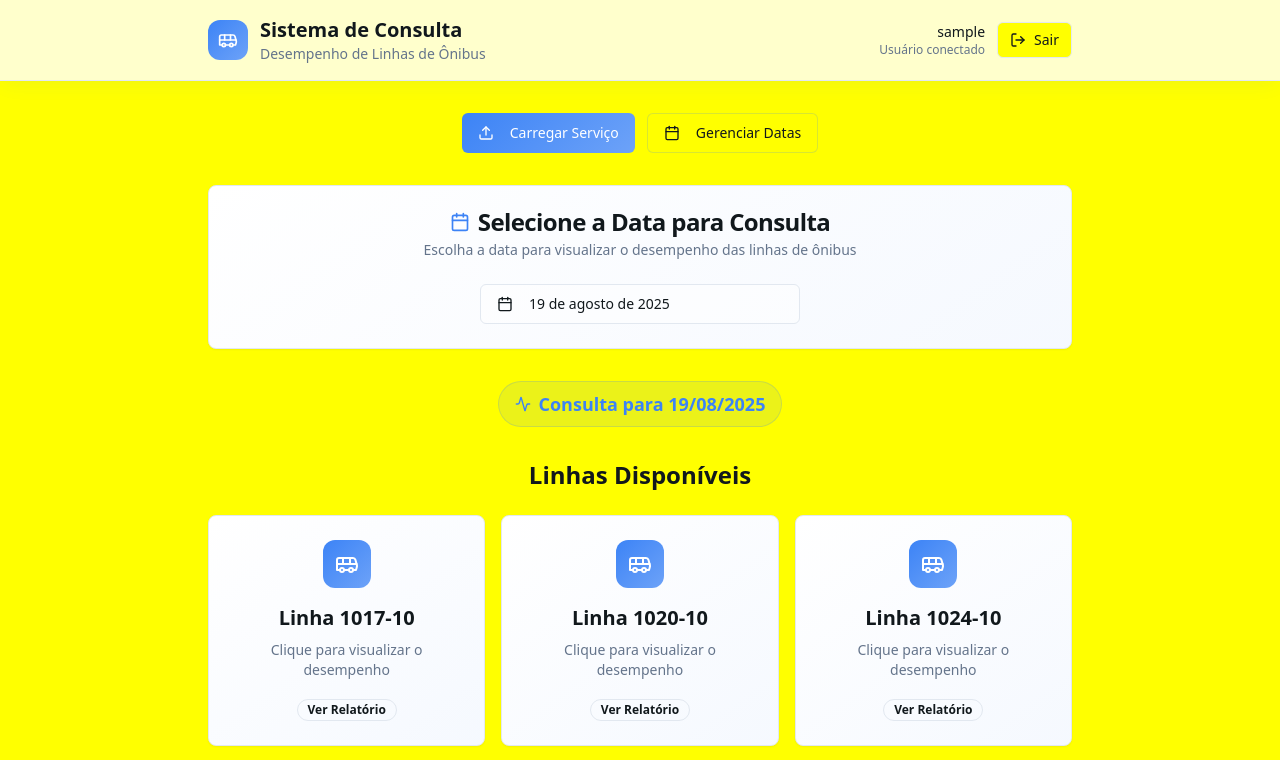
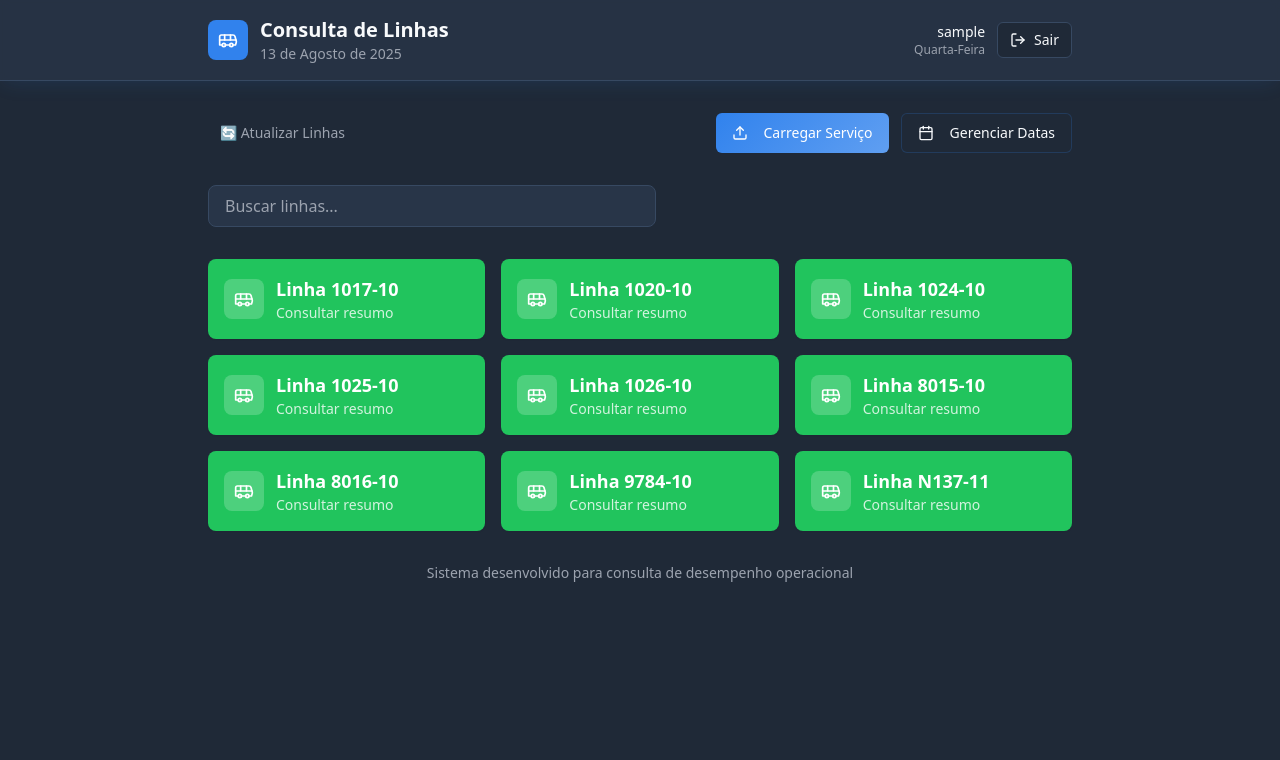
Before and after one commit to Luizfmenezes/resumo-diario, a React (Vite) app: page /dashboard in a window 1280 px wide. Shown: the top 760 px of the page. Built offline with nearby package versions, Linux system fonts and the light colour scheme; sample sign-in values are in the browser's storage.

Commit message:
Refactor line display design
Update the design of the line display to use a blue/dark theme, removing the yellow color. The new design should be more practical and align with the provided images.

```diff
--- a/src/index.css
+++ b/src/index.css
@@ -8,37 +8,37 @@ All colors MUST be HSL.
 
 @layer base {
   :root {
-    --background: 248 250 252;
-    --foreground: 203 24% 9%;
+    --background: 215 28% 17%;
+    --foreground: 210 40% 98%;
 
-    --card: 0 0% 100%;
-    --card-foreground: 203 24% 9%;
+    --card: 215 28% 22%;
+    --card-foreground: 210 40% 98%;
 
-    --popover: 0 0% 100%;
-    --popover-foreground: 203 24% 9%;
+    --popover: 215 28% 22%;
+    --popover-foreground: 210 40% 98%;
 
-    /* Transport Blue - Primary brand color */
-    --primary: 217 91% 60%;
+    /* Deep Blue - Primary brand color */
+    --primary: 214 84% 56%;
     --primary-foreground: 0 0% 100%;
-    --primary-glow: 217 91% 70%;
+    --primary-glow: 214 84% 66%;
 
-    /* Transit Green - Success states */
-    --secondary: 142 76% 45%;
+    /* Success Green */
+    --secondary: 142 71% 45%;
     --secondary-foreground: 0 0% 100%;
 
-    --muted: 210 40% 96.1%;
-    --muted-foreground: 215.4 16.3% 46.9%;
+    --muted: 215 28% 25%;
+    --muted-foreground: 217.9 10.6% 64.9%;
 
-    /* Warning Orange for alerts */
-    --accent: 32 95% 55%;
+    /* Blue accent */
+    --accent: 214 84% 56%;
     --accent-foreground: 0 0% 100%;
 
     --destructive: 0 84.2% 60.2%;
     --destructive-foreground: 0 0% 100%;
 
-    --border: 214.3 31.8% 91.4%;
-    --input: 214.3 31.8% 91.4%;
-    --ring: 217 91% 60%;
+    --border: 215 28% 30%;
+    --input: 215 28% 30%;
+    --ring: 214 84% 56%;
 
     --radius: 0.5rem;
 
@@ -60,33 +60,33 @@ All colors MUST be HSL.
   }
 
   .dark {
-    --background: 222.2 84% 4.9%;
+    --background: 215 28% 12%;
     --foreground: 210 40% 98%;
 
-    --card: 222.2 84% 4.9%;
+    --card: 215 28% 17%;
     --card-foreground: 210 40% 98%;
 
-    --popover: 222.2 84% 4.9%;
+    --popover: 215 28% 17%;
     --popover-foreground: 210 40% 98%;
 
-    --primary: 210 40% 98%;
-    --primary-foreground: 222.2 47.4% 11.2%;
+    --primary: 214 84% 56%;
+    --primary-foreground: 0 0% 100%;
 
-    --secondary: 217.2 32.6% 17.5%;
-    --secondary-foreground: 210 40% 98%;
+    --secondary: 142 71% 45%;
+    --secondary-foreground: 0 0% 100%;
 
-    --muted: 217.2 32.6% 17.5%;
-    --muted-foreground: 215 20.2% 65.1%;
+    --muted: 215 28% 20%;
+    --muted-foreground: 217.9 10.6% 64.9%;
 
-    --accent: 217.2 32.6% 17.5%;
-    --accent-foreground: 210 40% 98%;
+    --accent: 214 84% 56%;
+    --accent-foreground: 0 0% 100%;
 
     --destructive: 0 62.8% 30.6%;
     --destructive-foreground: 210 40% 98%;
 
-    --border: 217.2 32.6% 17.5%;
-    --input: 217.2 32.6% 17.5%;
-    --ring: 212.7 26.8% 83.9%;
+    --border: 215 28% 25%;
+    --input: 215 28% 25%;
+    --ring: 214 84% 56%;
     --sidebar-background: 240 5.9% 10%;
     --sidebar-foreground: 240 4.8% 95.9%;
     --sidebar-primary: 224.3 76.3% 48%;
@@ -113,13 +113,13 @@ All colors MUST be HSL.
   :root {
     /* Gradients */
     --gradient-primary: linear-gradient(135deg, hsl(var(--primary)), hsl(var(--primary-glow)));
-    --gradient-hero: linear-gradient(135deg, hsl(217 91% 60%) 0%, hsl(142 76% 45%) 100%);
-    --gradient-card: linear-gradient(145deg, hsl(0 0% 100%) 0%, hsl(217 91% 98%) 100%);
+    --gradient-hero: linear-gradient(135deg, hsl(214 84% 56%) 0%, hsl(142 71% 45%) 100%);
+    --gradient-card: linear-gradient(145deg, hsl(var(--card)) 0%, hsl(215 28% 25%) 100%);
 
     /* Shadows */
-    --shadow-elegant: 0 10px 30px -10px hsl(var(--primary) / 0.2);
-    --shadow-card: 0 4px 20px -4px hsl(var(--primary) / 0.1);
-    --shadow-glow: 0 0 40px hsl(var(--primary-glow) / 0.3);
+    --shadow-elegant: 0 10px 30px -10px hsl(var(--primary) / 0.3);
+    --shadow-card: 0 4px 20px -4px hsl(var(--primary) / 0.15);
+    --shadow-glow: 0 0 40px hsl(var(--primary-glow) / 0.4);
 
     /* Animations */
     --transition-smooth: all 0.3s cubic-bezier(0.4, 0, 0.2, 1);
--- a/src/pages/Dashboard.tsx
+++ b/src/pages/Dashboard.tsx
@@ -49,29 +49,29 @@ const Dashboard = () => {
   }
 
   return (
-    <div className="min-h-screen bg-gradient-to-br from-background via-background to-primary/5">
+    <div className="min-h-screen bg-background">
       {/* Header */}
-      <header className="bg-white/80 backdrop-blur-sm shadow-card border-b animate-fade-in">
+      <header className="bg-card/80 backdrop-blur-sm shadow-card border-b border-border animate-fade-in">
         <div className="max-w-4xl mx-auto px-4 py-4 flex items-center justify-between">
           <div className="flex items-center space-x-3">
-            <div className="h-10 w-10 bg-gradient-primary rounded-xl flex items-center justify-center">
-              <Bus className="h-5 w-5 text-white" />
+            <div className="h-10 w-10 bg-primary rounded-lg flex items-center justify-center">
+              <Bus className="h-5 w-5 text-primary-foreground" />
             </div>
             <div>
-              <h1 className="text-xl font-bold">Sistema de Consulta</h1>
-              <p className="text-sm text-muted-foreground">Desempenho de Linhas de Ônibus</p>
+              <h1 className="text-xl font-bold text-foreground">Consulta de Linhas</h1>
+              <p className="text-sm text-muted-foreground">13 de Agosto de 2025</p>
             </div>
           </div>
           <div className="flex items-center space-x-3">
             <div className="text-right">
-              <p className="text-sm font-medium">{user?.username}</p>
-              <p className="text-xs text-muted-foreground">Usuário conectado</p>
+              <p className="text-sm font-medium text-foreground">{user?.username}</p>
+              <p className="text-xs text-muted-foreground">Quarta-Feira</p>
             </div>
             <Button
               variant="outline"
               size="sm"
               onClick={signOut}
-              className="flex items-center gap-2"
+              className="flex items-center gap-2 border-border"
             >
               <LogOut className="h-4 w-4" />
               Sair
@@ -81,102 +81,63 @@ const Dashboard = () => {
       </header>
 
       <main className="max-w-4xl mx-auto px-4 py-8 space-y-8">
+        <div className="flex items-center justify-between mb-6">
+          <div className="flex items-center gap-2">
+            <Button variant="ghost" size="sm" className="text-muted-foreground">
+              🔄 Atualizar Linhas
+            </Button>
+          </div>
+
           {/* Admin Controls */}
           {isAdmin && (
-          <div className="mb-6 flex flex-wrap gap-3 justify-center animate-fade-in">
+            <div className="flex gap-3">
               <LoadServiceModal onServiceLoaded={handleServiceLoaded} />
               <LoadedDatesManager onDatesChanged={handleServiceLoaded} />
             </div>
           )}
+        </div>
 
-        {/* Date Selection */}
-        <Card className="bg-gradient-card shadow-elegant animate-slide-up">
-          <CardHeader className="text-center">
-            <CardTitle className="flex items-center justify-center gap-2">
-              <CalendarIcon className="h-5 w-5 text-primary" />
-              Selecione a Data para Consulta
-            </CardTitle>
-            <CardDescription>
-              Escolha a data para visualizar o desempenho das linhas de ônibus
-            </CardDescription>
-          </CardHeader>
-          <CardContent className="flex justify-center">
-            <Popover>
-              <PopoverTrigger asChild>
-                <Button
-                  variant="outline"
-                  className={cn(
-                    "w-80 justify-start text-left font-normal bg-white/50 hover:bg-white/80 transition-all",
-                    !selectedDate && "text-muted-foreground"
-                  )}
-                >
-                  <CalendarIcon className="mr-2 h-4 w-4" />
-                  {selectedDate ? (
-                    format(selectedDate, "dd 'de' MMMM 'de' yyyy", { locale: ptBR })
-                  ) : (
-                    <span>Selecione uma data</span>
-                  )}
-                </Button>
-              </PopoverTrigger>
-              <PopoverContent className="w-auto p-0" align="center">
-                <Calendar
-                  mode="single"
-                  selected={selectedDate}
-                  onSelect={(date) => date && setSelectedDate(date)}
-                  initialFocus
-                  className="p-3 pointer-events-auto"
-                  locale={ptBR}
+        {/* Search Bar */}
+        <div className="mb-6">
+          <div className="relative max-w-md">
+            <input
+              type="text"
+              placeholder="Buscar linhas..."
+              className="w-full px-4 py-2 bg-card border border-border rounded-lg text-foreground placeholder-muted-foreground focus:outline-none focus:ring-2 focus:ring-primary"
             />
-              </PopoverContent>
-            </Popover>
-          </CardContent>
-        </Card>
-
-        {/* Selected Date Display */}
-        <div className="text-center animate-fade-in">
-          <Badge variant="secondary" className="text-lg px-4 py-2 bg-primary/10 text-primary border-primary/20">
-            <Activity className="mr-2 h-4 w-4" />
-            Consulta para {format(selectedDate, "dd/MM/yyyy")}
-          </Badge>
+          </div>
         </div>
 
         {/* Bus Lines Grid */}
-        <div>
-          <h2 className="text-2xl font-bold mb-6 text-center">Linhas Disponíveis</h2>
         <div className="grid grid-cols-1 md:grid-cols-2 lg:grid-cols-3 gap-4">
           {busLines.map((line, index) => (
             <Card
               key={line}
-                className="hover:shadow-glow transition-all duration-300 cursor-pointer group bg-gradient-card animate-scale-in hover:scale-105"
-                style={{ animationDelay: `${index * 0.1}s` }}
+              className="bg-secondary hover:bg-secondary/90 transition-all duration-200 cursor-pointer animate-scale-in border-0"
+              style={{ animationDelay: `${index * 0.05}s` }}
               onClick={() => handleLineClick(line)}
             >
-                <CardContent className="p-6 text-center">
-                  <div className="h-12 w-12 bg-gradient-primary rounded-xl flex items-center justify-center mx-auto mb-4 group-hover:shadow-glow transition-all">
-                    <Bus className="h-6 w-6 text-white" />
+              <CardContent className="p-4 flex items-center gap-3">
+                <div className="h-10 w-10 bg-white/20 rounded-lg flex items-center justify-center shrink-0">
+                  <Bus className="h-5 w-5 text-white" />
                 </div>
-                  <h3 className="text-xl font-bold mb-2 group-hover:text-primary transition-colors">
+                <div className="flex-1">
+                  <h3 className="font-semibold text-white text-lg">
                     Linha {line}
                   </h3>
-                  <p className="text-muted-foreground text-sm">
-                    Clique para visualizar o desempenho
+                  <p className="text-white/80 text-sm">
+                    Consultar resumo
                   </p>
-                  <div className="mt-4">
-                    <Badge variant="outline" className="group-hover:bg-primary group-hover:text-primary-foreground transition-colors">
-                      Ver Relatório
-                    </Badge>
                 </div>
               </CardContent>
             </Card>
           ))}
         </div>
-        </div>
 
         {/* Footer Info */}
-        <div className="text-center text-muted-foreground text-sm animate-fade-in">
+        <div className="text-center text-muted-foreground text-sm animate-fade-in mt-8">
           <p>
-            Sistema desenvolvido para consulta de desempenho operacional •
-            Dados em tempo real do Supabase
+            Sistema desenvolvido para consulta de desempenho operacional
           </p>
         </div>
       </main>
```
Lines whose indentation alone changed are shown as unchanged.
